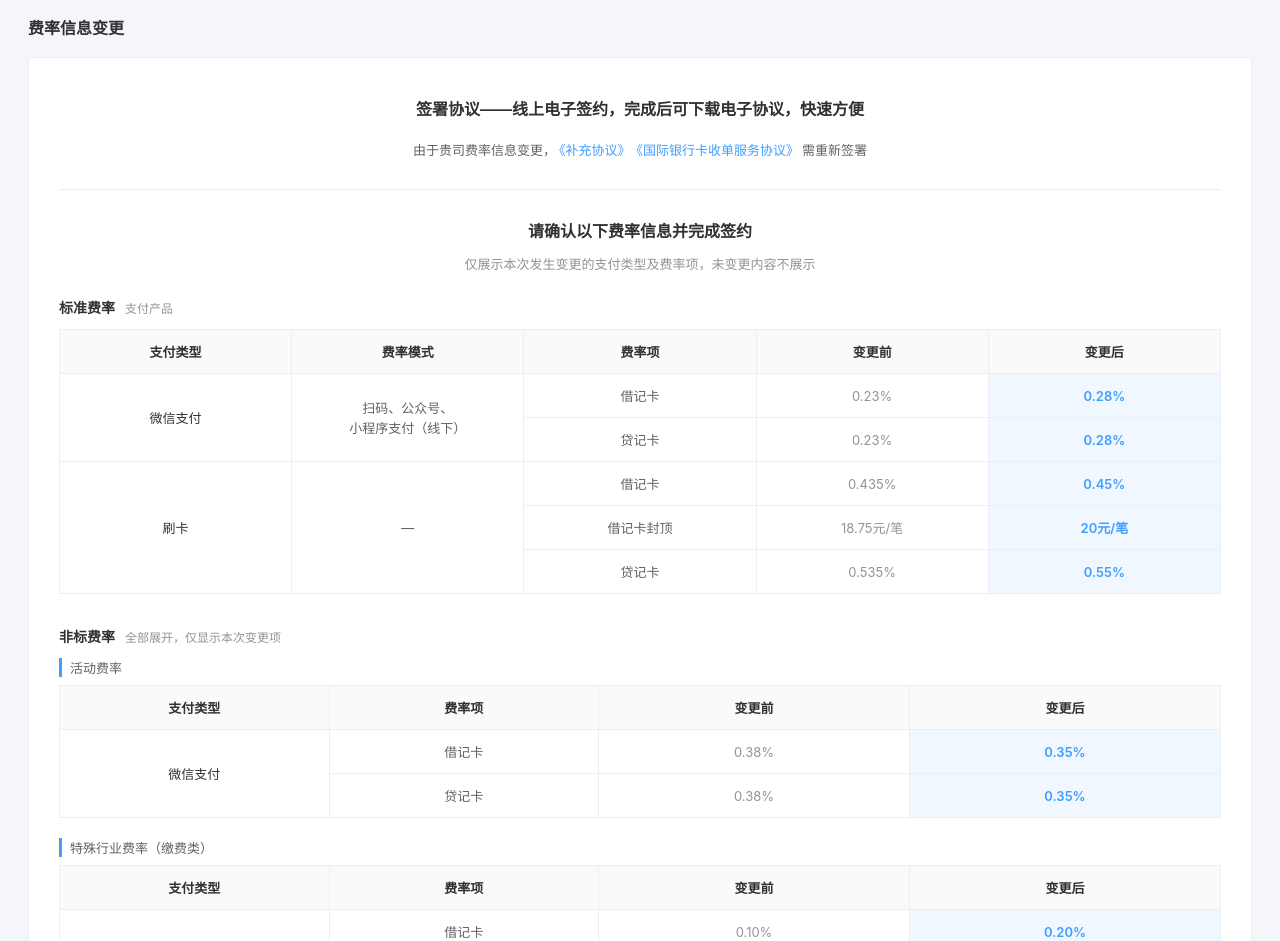
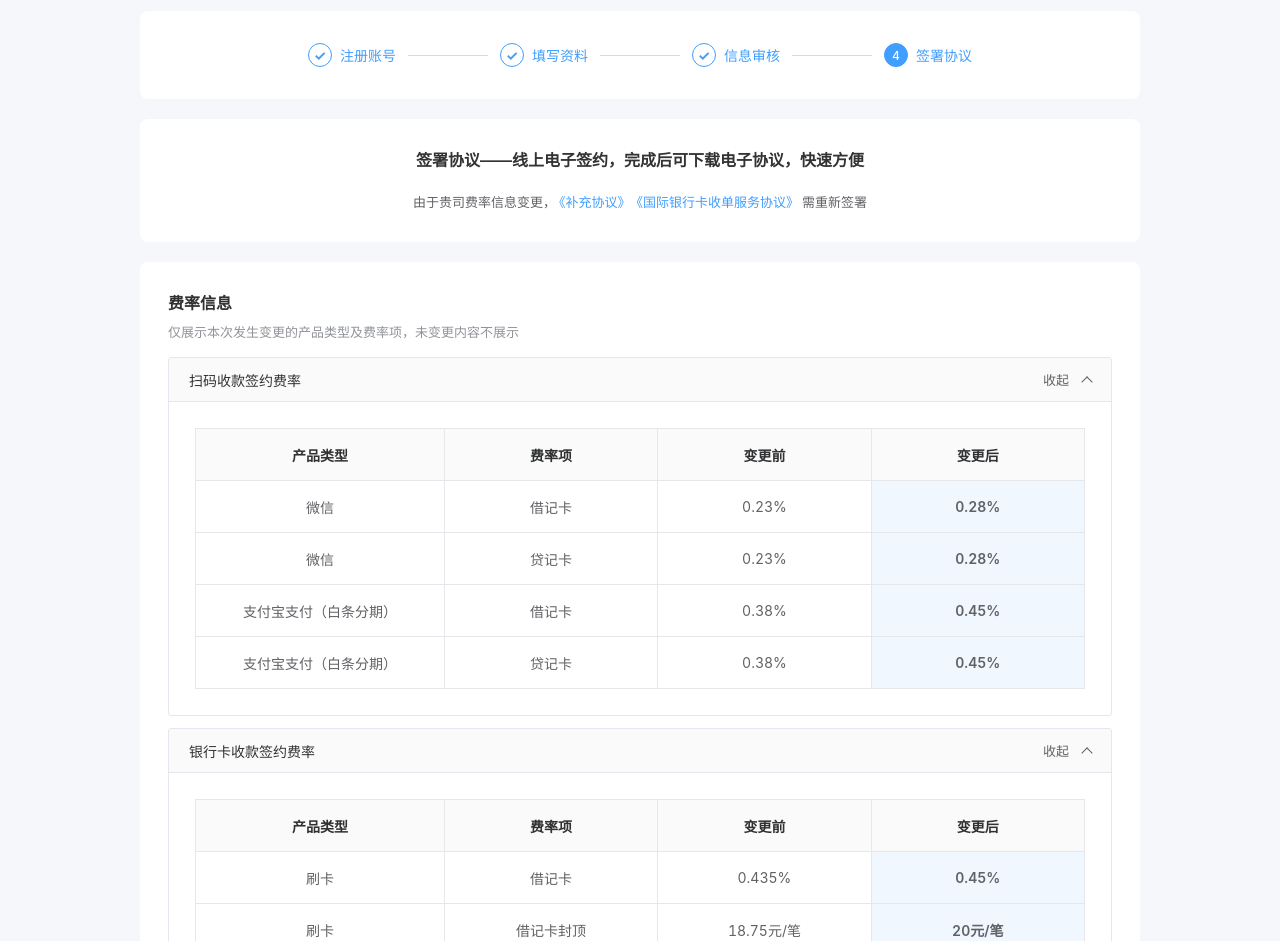
Before and after one commit to Gaohailinga/sign-entity-prototype, a plain HTML site: page rate-modification.html in a window 1280 px wide. Shown: the part 57-998 px from the top of the page. Drawn offline with Linux system fonts and the light colour scheme.

Commit message:
feat: 统一费率变更页签约确认样式

```diff
--- a/rate-modification.html
+++ b/rate-modification.html
@@ -6,150 +6,181 @@
 <title>费率信息变更</title>
 <style>
   * { margin: 0; padding: 0; box-sizing: border-box; }
-  body { font-family: -apple-system, BlinkMacSystemFont, "PingFang SC", "Microsoft YaHei", sans-serif; background: #f5f6fa; color: #303133; min-width: 960px; }
-  .topbar { height: 54px; background: #171e3d; color: #c7cbda; display: flex; align-items: center; padding: 0 24px; font-size: 13px; }
-  .brand { display: flex; align-items: center; gap: 10px; color: #fff; font-size: 16px; font-weight: 600; white-space: nowrap; }
-  .brand-logo { width: 25px; height: 25px; position: relative; }
-  .brand-logo::before { content: ""; position: absolute; left: 1px; top: 2px; width: 8px; height: 21px; background: #f5c242; border-radius: 2px; transform: skewY(-12deg); }
-  .brand-logo::after { content: ""; position: absolute; right: 1px; top: 2px; width: 13px; height: 14px; border-top: 6px solid #f5c242; border-right: 6px solid #f5c242; border-radius: 2px; }
-  .nav { height: 100%; display: flex; align-items: stretch; gap: 32px; margin-left: 52px; white-space: nowrap; }
-  .nav-item { position: relative; display: flex; align-items: center; cursor: pointer; }
-  .nav-item:hover, .nav-item.active { color: #fff; }
-  .nav-item.active::after { content: ""; position: absolute; bottom: 0; left: 0; right: 0; height: 2px; background: #409eff; }
-  .header-right { margin-left: auto; display: flex; align-items: center; gap: 22px; white-space: nowrap; }
-  .header-icon { color: #c7cbda; font-size: 16px; }
-  .help { color: #c7cbda; }
-  .account { display: flex; align-items: center; gap: 8px; color: #fff; max-width: 170px; overflow: hidden; text-overflow: ellipsis; }
-  .avatar { width: 28px; height: 28px; border-radius: 50%; background: #d7ecff; color: #409eff; display: flex; align-items: center; justify-content: center; font-size: 13px; flex: none; }
-  .page { padding: 18px 28px 40px; }
-  .page-title { font-size: 16px; font-weight: 600; color: #303133; margin-bottom: 18px; }
-  .sign-card { background: #fff; border: 1px solid #ebeef5; border-radius: 3px; }
-  .agreement-head { text-align: center; padding: 38px 24px 30px; }
-  .agreement-title { font-size: 16px; font-weight: 600; color: #303133; margin-bottom: 20px; }
-  .agreement-desc { font-size: 13px; color: #606266; }
+  body { font-family: -apple-system, BlinkMacSystemFont, "PingFang SC", "Microsoft YaHei", sans-serif; background: #f5f7fa; color: #333; min-height: 100vh; padding: 24px; }
+  .container { max-width: 1000px; margin: 0 auto; }
+  .header { display: flex; justify-content: space-between; align-items: center; margin-bottom: 20px; font-size: 16px; color: #333; }
+  .header .welcome { font-weight: 500; }
+  .header .manager { color: #666; }
+  .header .manager strong { color: #333; font-weight: 500; }
+  .steps { display: flex; align-items: center; justify-content: center; background: #fff; border-radius: 8px; padding: 32px 20px; margin-bottom: 20px; }
+  .step { display: flex; align-items: center; gap: 8px; font-size: 14px; color: #666; }
+  .step .dot { width: 24px; height: 24px; border-radius: 50%; border: 1.5px solid #c0c4cc; display: flex; align-items: center; justify-content: center; font-size: 12px; color: #999; }
+  .step.active { color: #409eff; font-weight: 500; }
+  .step.active .dot { border-color: #409eff; background: #409eff; color: #fff; }
+  .step.done { color: #409eff; }
+  .step.done .dot { border-color: #409eff; background: #fff; color: #409eff; }
+  .step.done .dot::after { content: "✓"; font-size: 14px; font-weight: 700; }
+  .step-line { width: 80px; height: 1px; background: #d9d9d9; margin: 0 12px; }
+  .card { background: #fff; border-radius: 8px; padding: 28px; margin-bottom: 20px; }
+  .card-title { font-size: 16px; font-weight: 600; color: #333; text-align: center; margin-bottom: 20px; }
+  .agreement-desc { color: #606266; font-size: 13px; line-height: 1.8; text-align: center; }
   .agreement-desc a { color: #409eff; text-decoration: none; margin: 0 3px; }
   .agreement-desc a:hover { text-decoration: underline; }
-  .divider { height: 1px; background: #ebeef5; margin: 0 30px; }
-  .rate-heading { text-align: center; padding: 28px 20px 12px; font-size: 16px; font-weight: 600; }
-  .rate-note { text-align: center; color: #909399; font-size: 13px; margin-bottom: 24px; }
-  .rate-content { padding: 0 30px 32px; }
-  .rate-section + .rate-section { margin-top: 32px; }
-  .section-title { display: flex; align-items: center; gap: 10px; font-size: 14px; font-weight: 600; color: #303133; margin-bottom: 12px; }
-  .section-tag { font-size: 12px; font-weight: 400; color: #909399; }
-  .rate-subsection + .rate-subsection { margin-top: 20px; }
-  .subsection-title { font-size: 13px; font-weight: 500; color: #606266; margin-bottom: 8px; padding-left: 8px; border-left: 3px solid #409eff; }
-  .table-wrap { overflow-x: auto; }
-  .rate-table { width: 100%; border-collapse: collapse; table-layout: fixed; font-size: 13px; text-align: center; }
-  .rate-table th, .rate-table td { border: 1px solid #ebeef5; padding: 12px 10px; height: 44px; vertical-align: middle; word-break: break-all; }
+  .fee-title { font-size: 16px; font-weight: 600; color: #303133; text-align: left; margin-bottom: 8px; }
+  .rate-note { color: #909399; font-size: 13px; margin-bottom: 16px; }
+  .fee-groups { display: flex; flex-direction: column; gap: 12px; }
+  .fee-group { border: 1px solid #e4e7ed; border-radius: 3px; overflow: hidden; background: #fff; }
+  .fee-group-header { width: 100%; height: 44px; padding: 0 20px; border: 0; background: #fafafa; display: flex; justify-content: space-between; align-items: center; cursor: pointer; font-family: inherit; font-size: 14px; font-weight: 500; color: #303133; text-align: left; }
+  .fee-group-header:hover { background: #f5f7fa; }
+  .fee-group-header[aria-expanded="true"] { border-bottom: 1px solid #e4e7ed; }
+  .fee-group-content { padding: 26px; overflow-x: auto; }
+  .fee-group-content[hidden] { display: none; }
+  .toggle-control { display: inline-flex; align-items: center; gap: 14px; color: #606266; font-size: 13px; font-weight: 400; flex: none; }
+  .chevron { width: 8px; height: 8px; border-right: 1.5px solid #606266; border-bottom: 1.5px solid #606266; transform: rotate(45deg); margin-top: -4px; }
+  .fee-group-header[aria-expanded="true"] .chevron { transform: rotate(225deg); margin-top: 4px; }
+  .rate-table { width: 100%; min-width: 600px; border-collapse: collapse; table-layout: fixed; font-size: 14px; }
+  .rate-table th, .rate-table td { border: 1px solid #e5e7eb; padding: 13px 18px; height: 52px; vertical-align: middle; text-align: center; }
   .rate-table th { background: #fafafa; color: #303133; font-weight: 600; }
-  .rate-table td { color: #606266; }
-  .rate-table .pay-type { color: #303133; font-weight: 500; }
-  .rate-table .mode-cell { text-align: center; line-height: 20px; word-break: normal; overflow-wrap: anywhere; }
-  .rate-table .before-value { color: #909399; }
-  .rate-table .after-value { color: #409eff; font-weight: 600; background: #f0f7ff; }
-  .action-bar { display: flex; justify-content: center; gap: 16px; padding: 26px 0 32px; background: #fff; }
-  .btn { min-width: 120px; height: 38px; border-radius: 4px; font-size: 14px; cursor: pointer; }
+  .rate-table td { color: #606266; font-variant-numeric: tabular-nums; }
+  .product-name { color: #303133; overflow-wrap: anywhere; }
+  .before-value { color: #909399; }
+  .after-value { color: #409eff; font-weight: 600; background: #f0f7ff; }
+  .action-bar { display: flex; justify-content: center; gap: 16px; padding: 10px 0 30px; }
+  .btn { min-width: 160px; height: 42px; border-radius: 4px; font-size: 15px; cursor: pointer; }
   .btn-default { border: 1px solid #dcdfe6; background: #fff; color: #606266; }
   .btn-default:hover { border-color: #409eff; color: #409eff; }
   .btn-primary { border: 1px solid #409eff; background: #409eff; color: #fff; }
   .btn-primary:hover { background: #66b1ff; }
   .btn-primary:disabled { background: #a0cfff; border-color: #a0cfff; cursor: not-allowed; }
-  .toast { position: fixed; top: 74px; left: 50%; transform: translateX(-50%); background: #f0f9eb; color: #67c23a; border: 1px solid #e1f3d8; padding: 12px 24px; border-radius: 4px; font-size: 14px; display: none; z-index: 1000; box-shadow: 0 2px 12px rgba(0,0,0,.1); }
+  .toast { position: fixed; top: 24px; left: 50%; transform: translateX(-50%); background: #f0f9eb; color: #67c23a; border: 1px solid #e1f3d8; padding: 12px 24px; border-radius: 4px; font-size: 14px; display: none; z-index: 1000; box-shadow: 0 2px 12px rgba(0,0,0,.1); }
   .toast.show { display: block; }
+  @media (max-width: 768px) {
+    body { padding: 16px; }
+    .step-line { width: 30px; margin: 0 6px; }
+    .rate-table { font-size: 12px; }
+    .rate-table th, .rate-table td { padding: 10px 12px; }
+    .fee-group-header { padding: 0 14px; }
+    .fee-group-content { padding: 16px; }
+  }
 </style>
 </head>
 <body>
-<header class="topbar">
-  <div class="brand"><span class="brand-logo"></span><span>机构管理平台</span></div>
-  <nav class="nav">
-    <span class="nav-item active">首页</span><span class="nav-item">商户管理</span><span class="nav-item">交易数据</span><span class="nav-item">分润管理</span><span class="nav-item">风控管理</span><span class="nav-item">产品中心</span><span class="nav-item">账号管理</span><span class="nav-item">营销平台</span>
-  </nav>
-  <div class="header-right"><span class="header-icon">✉</span><span class="header-icon">⇩</span><span class="help">帮助中心</span><div class="account"><span class="avatar">宁</span><span>宁乡市一瓢饮食...</span></div></div>
-</header>
-
-<main class="page">
-  <div class="page-title">费率信息变更</div>
-  <section class="sign-card">
-    <div class="agreement-head">
-      <div class="agreement-title">签署协议——线上电子签约，完成后可下载电子协议，快速方便</div>
-      <div class="agreement-desc">由于贵司费率信息变更，<a href="#">《补充协议》</a><a href="#">《国际银行卡收单服务协议》</a>需重新签署</div>
-    </div>
-    <div class="divider"></div>
-    <div class="rate-heading">请确认以下费率信息并完成签约</div>
-    <div class="rate-note">仅展示本次发生变更的支付类型及费率项，未变更内容不展示</div>
-
-    <div class="rate-content">
-      <section class="rate-section">
-        <div class="section-title">标准费率 <span class="section-tag">支付产品</span></div>
-        <div class="table-wrap">
-          <table class="rate-table">
-            <thead><tr><th style="width:20%">支付类型</th><th style="width:20%">费率模式</th><th style="width:20%">费率项</th><th style="width:20%">变更前</th><th style="width:20%">变更后</th></tr></thead>
-            <tbody>
-              <tr><td rowspan="2" class="pay-type">微信支付</td><td rowspan="2" class="mode-cell">扫码、公众号、<br>小程序支付（线下）</td><td>借记卡</td><td class="before-value">0.23%</td><td class="after-value">0.28%</td></tr>
-              <tr><td>贷记卡</td><td class="before-value">0.23%</td><td class="after-value">0.28%</td></tr>
-              <tr><td rowspan="3" class="pay-type">刷卡</td><td rowspan="3" class="mode-cell">—</td><td>借记卡</td><td class="before-value">0.435%</td><td class="after-value">0.45%</td></tr>
-              <tr><td>借记卡封顶</td><td class="before-value">18.75元/笔</td><td class="after-value">20元/笔</td></tr>
-              <tr><td>贷记卡</td><td class="before-value">0.535%</td><td class="after-value">0.55%</td></tr>
-            </tbody>
-          </table>
-        </div>
-      </section>
-
-      <section class="rate-section">
-        <div class="section-title">非标费率 <span class="section-tag">全部展开，仅显示本次变更项</span></div>
-        <div class="rate-subsection">
-          <div class="subsection-title">活动费率</div>
-          <div class="table-wrap">
-            <table class="rate-table">
-              <thead><tr><th style="width:130px">支付类型</th><th style="width:130px">费率项</th><th style="width:150px">变更前</th><th style="width:150px">变更后</th></tr></thead>
-              <tbody>
-                <tr><td rowspan="2" class="pay-type">微信支付</td><td>借记卡</td><td class="before-value">0.38%</td><td class="after-value">0.35%</td></tr>
-                <tr><td>贷记卡</td><td class="before-value">0.38%</td><td class="after-value">0.35%</td></tr>
-              </tbody>
-            </table>
-          </div>
-        </div>
-        <div class="rate-subsection">
-          <div class="subsection-title">特殊行业费率（缴费类）</div>
-          <div class="table-wrap">
-            <table class="rate-table">
-              <thead><tr><th style="width:130px">支付类型</th><th style="width:130px">费率项</th><th style="width:150px">变更前</th><th style="width:150px">变更后</th></tr></thead>
-              <tbody>
-                <tr><td rowspan="2" class="pay-type">微信支付</td><td>借记卡</td><td class="before-value">0.10%</td><td class="after-value">0.20%</td></tr>
-                <tr><td>贷记卡</td><td class="before-value">0.10%</td><td class="after-value">0.20%</td></tr>
-              </tbody>
-            </table>
-          </div>
-        </div>
-        <div class="rate-subsection">
-          <div class="subsection-title">D0结算</div>
-          <div class="table-wrap">
-            <table class="rate-table">
-              <thead><tr><th style="width:130px">结算方式</th><th style="width:130px">费率项</th><th style="width:150px">变更前</th><th style="width:150px">变更后</th></tr></thead>
-              <tbody><tr><td class="pay-type">D0自动-定时到账</td><td>费率</td><td class="before-value">0.004</td><td class="after-value">0.005</td></tr></tbody>
-            </table>
-          </div>
-        </div>
-        <div class="rate-subsection">
-          <div class="subsection-title">白条分期</div>
-          <div class="table-wrap">
-            <table class="rate-table">
-              <thead><tr><th style="width:130px">支付类型</th><th style="width:130px">费率项</th><th style="width:150px">变更前</th><th style="width:150px">变更后</th></tr></thead>
-              <tbody>
-                <tr><td rowspan="2" class="pay-type">支付宝支付</td><td>借记卡</td><td class="before-value">0.38%</td><td class="after-value">0.45%</td></tr>
-                <tr><td>贷记卡</td><td class="before-value">0.38%</td><td class="after-value">0.45%</td></tr>
-              </tbody>
-            </table>
-          </div>
-        </div>
-      </section>
-    </div>
-    <div class="action-bar"><button class="btn btn-default" id="backBtn">返回</button><button class="btn btn-primary" id="confirmBtn">确认并签约</button></div>
-  </section>
-</main>
+<div class="container">
+  <div class="header">
+    <div class="welcome">欢迎加入天阙会生活！</div>
+    <div class="manager">您的合作经理：<strong>测试-BD1</strong></div>
+  </div>
+  <div class="steps">
+    <div class="step done"><span class="dot"></span>注册账号</div>
+    <div class="step-line"></div>
+    <div class="step done"><span class="dot"></span>填写资料</div>
+    <div class="step-line"></div>
+    <div class="step done"><span class="dot"></span>信息审核</div>
+    <div class="step-line"></div>
+    <div class="step active"><span class="dot">4</span>签署协议</div>
+  </div>
+  <div class="card">
+    <div class="card-title">签署协议——线上电子签约，完成后可下载电子协议，快速方便</div>
+    <div class="agreement-desc">由于贵司费率信息变更，<a href="#">《补充协议》</a><a href="#">《国际银行卡收单服务协议》</a>需重新签署</div>
+  </div>
+  <div class="card">
+    <div class="fee-title">费率信息</div>
+    <div class="rate-note">仅展示本次发生变更的产品类型及费率项，未变更内容不展示</div>
+    <div class="fee-groups" id="feeGroups"></div>
+  </div>
+  <div class="action-bar">
+    <button class="btn btn-default" id="backBtn">返回</button>
+    <button class="btn btn-primary" id="confirmBtn">确认并签约</button>
+  </div>
+</div>
 
 <div class="toast" id="toast">费率信息已确认，可前往签约（原型演示）</div>
 <script>
+  var feeGroupData = [
+    {
+      id: 'scanRates', title: '扫码收款签约费率',
+      rows: [
+        ['微信', '借记卡', '0.23%', '0.28%'],
+        ['微信', '贷记卡', '0.23%', '0.28%'],
+        ['支付宝支付（白条分期）', '借记卡', '0.38%', '0.45%'],
+        ['支付宝支付（白条分期）', '贷记卡', '0.38%', '0.45%']
+      ]
+    },
+    {
+      id: 'bankCardRates', title: '银行卡收款签约费率',
+      rows: [
+        ['刷卡', '借记卡', '0.435%', '0.45%'],
+        ['刷卡', '借记卡封顶', '18.75元/笔', '20元/笔'],
+        ['刷卡', '贷记卡', '0.535%', '0.55%']
+      ]
+    },
+    { id: 'onlineRates', title: '线上场景收款签约费率', rows: [] },
+    { id: 'smartMarketingRates', title: '智慧营销收款签约费率', rows: [] },
+    {
+      id: 'specialRates', title: '特殊行业签约费率',
+      rows: [
+        ['微信（缴费类）', '借记卡', '0.10%', '0.20%'],
+        ['微信（缴费类）', '贷记卡', '0.10%', '0.20%']
+      ]
+    },
+    {
+      id: 'campaignRates', title: '营销活动签约费率',
+      rows: [
+        ['微信支付', '借记卡', '0.38%', '0.35%'],
+        ['微信支付', '贷记卡', '0.38%', '0.35%']
+      ]
+    },
+    { id: 'foreignRates', title: '外卡收款签约费率', rows: [] },
+    { id: 'foreignSpecialRates', title: '外卡特殊费率', rows: [] },
+    {
+      id: 'valueAddedRates', title: '增值产品签约费率',
+      rows: [
+        ['D0自动-定时到账', '费率', '0.004', '0.005']
+      ]
+    }
+  ];
+  function escapeHtml(value) {
+    return String(value).replace(/[&<>"']/g, function (char) {
+      return {'&': '&amp;', '<': '&lt;', '>': '&gt;', '"': '&quot;', "'": '&#39;'}[char];
+    });
+  }
+  function renderFeeGroups() {
+    var visibleFeeGroups = feeGroupData.filter(function (group) {
+      return Array.isArray(group.rows) && group.rows.some(function (row) {
+        var productType = row[0];
+        return productType !== undefined && productType !== null && String(productType).trim() !== '';
+      });
+    });
+    document.getElementById('feeGroups').innerHTML = visibleFeeGroups.map(function (group) {
+      var bodyRows = group.rows.map(function (row) {
+        return '<tr>' + row.map(function (cell, cellIndex) {
+          var className = cellIndex === 0 ? 'product-name' : cellIndex === 2 ? 'before-value' : cellIndex === 3 ? 'after-value' : '';
+          return '<td' + (className ? ' class="' + className + '"' : '') + '>' + escapeHtml(cell) + '</td>';
+        }).join('') + '</tr>';
+      }).join('');
+      return '<section class="fee-group">' +
+        '<button type="button" class="fee-group-header collapsible" data-target="' + group.id + '" aria-expanded="true" aria-controls="' + group.id + '">' +
+          escapeHtml(group.title) + '<span class="toggle-control"><span class="toggle-text">收起</span><span class="chevron"></span></span>' +
+        '</button>' +
+        '<div class="fee-group-content" id="' + group.id + '">' +
+          '<table class="rate-table"><colgroup><col style="width:28%"><col style="width:24%"><col style="width:24%"><col style="width:24%"></colgroup>' +
+            '<thead><tr><th>产品类型</th><th>费率项</th><th>变更前</th><th>变更后</th></tr></thead>' +
+            '<tbody>' + bodyRows + '</tbody>' +
+          '</table>' +
+        '</div>' +
+      '</section>';
+    }).join('');
+  }
+  renderFeeGroups();
+  document.querySelectorAll('.collapsible').forEach(function (el) {
+    el.addEventListener('click', function () {
+      var target = document.getElementById(this.getAttribute('data-target'));
+      var isExpanded = this.getAttribute('aria-expanded') === 'true';
+      this.setAttribute('aria-expanded', String(!isExpanded));
+      target.hidden = isExpanded;
+      this.querySelector('.toggle-text').textContent = isExpanded ? '展示' : '收起';
+    });
+  });
   document.getElementById('backBtn').addEventListener('click', function () { history.back(); });
   document.getElementById('confirmBtn').addEventListener('click', function () {
     var toast = document.getElementById('toast');
```
Also changed, not shown: index-bd-review.html (+1 -1 lines), 2 other files.
